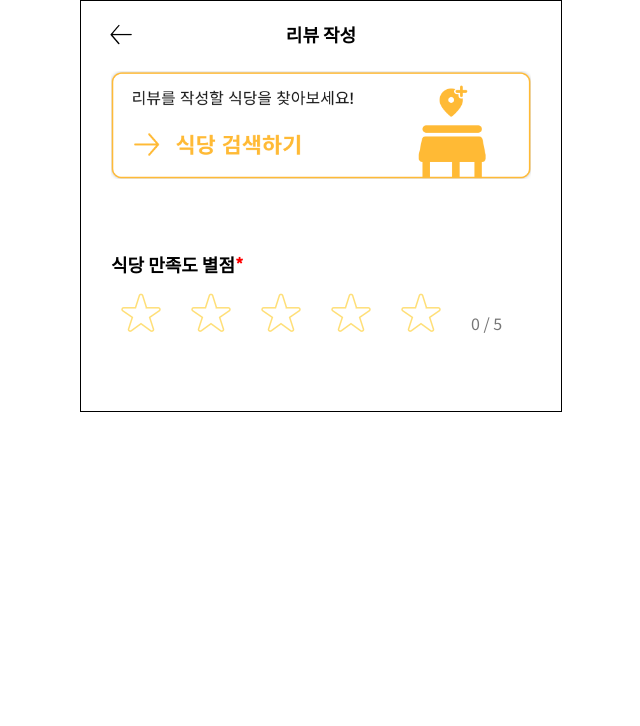
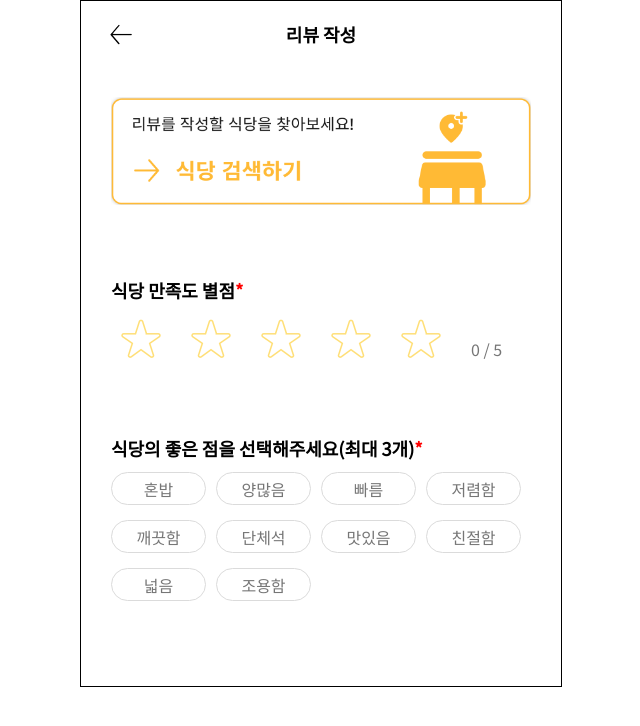
Before and after one commit to sieun1002/BapZip-Frontend, a React (Create React App) app: page /WriteReview in a window 1280 px wide. Shown: the top 726 px of the page, without its empty margins (319-959 px from the left). Built offline with nearby package versions, Linux system fonts and the light colour scheme.

Commit message:
WriteReview#3 selectBenefit구현

```diff
--- /dev/null
+++ b/src/components/WriteReview/selectBenefit.jsx
@@ -0,0 +1,40 @@
+import React, { useState } from 'react'
+
+export default function SelectBenefit() {
+  const [stateBtn, setBtn] = useState([false, false, false, false, false, false, false, false, false, false]);
+
+  function clickBtn(index){
+    const stateBtn_f = Array.from(stateBtn);
+    stateBtn_f[index] = !(stateBtn[index]);
+    let cnt = 0;
+    for(let i = 0; i<stateBtn.length; i++){
+      if(stateBtn_f[i]){
+        cnt++;
+      }
+    }
+    if(cnt <= 3){
+      setBtn(stateBtn_f);
+    }
+  }
+
+  return (
+    <div className='selectBenefit-WriteReview'>
+        <div className='txt-selectBenefit'>
+            <p className='title-selectBenefit'>식당의 좋은 점을 선택해주세요(최대 3개)</p>
+            <p style={{color:'red'}}>*</p>
+        </div>
+        <div className='container-selectBenefit'>
+          <button onClick={()=>{clickBtn(0)}} className={stateBtn[0] ? 'btnActive-selectBenefit': 'btn-selectBenefit'}>혼밥</button>
+          <button onClick={()=>{clickBtn(1)}} className={stateBtn[1] ? 'btnActive-selectBenefit': 'btn-selectBenefit'}>양많음</button>
+          <button onClick={()=>{clickBtn(2)}} className={stateBtn[2] ? 'btnActive-selectBenefit': 'btn-selectBenefit'}>빠름</button>
+          <button onClick={()=>{clickBtn(3)}} className={stateBtn[3] ? 'btnActive-selectBenefit': 'btn-selectBenefit'}>저렴함</button>
+          <button onClick={()=>{clickBtn(4)}} className={stateBtn[4] ? 'btnActive-selectBenefit': 'btn-selectBenefit'}>깨끗함</button>
+          <button onClick={()=>{clickBtn(5)}} className={stateBtn[5] ? 'btnActive-selectBenefit': 'btn-selectBenefit'}>단체석</button>
+          <button onClick={()=>{clickBtn(6)}} className={stateBtn[6] ? 'btnActive-selectBenefit': 'btn-selectBenefit'}>맛있음</button>
+          <button onClick={()=>{clickBtn(7)}} className={stateBtn[7] ? 'btnActive-selectBenefit': 'btn-selectBenefit'}>친절함</button>
+          <button onClick={()=>{clickBtn(8)}} className={stateBtn[8] ? 'btnActive-selectBenefit': 'btn-selectBenefit'}>넓음</button>
+          <button onClick={()=>{clickBtn(9)}} className={stateBtn[9] ? 'btnActive-selectBenefit': 'btn-selectBenefit'}>조용함</button>
+        </div>
+    </div>
+  )
+}
--- a/src/index.css
+++ b/src/index.css
@@ -246,7 +246,7 @@ p{
 /* --------------------------WriteReview--------------------------- */
 /* Header */
 .header-WriteReview{
-  height: 40px;
+  height: 66px;
   display: flex;
   justify-content: left;
   img{
@@ -308,3 +308,41 @@ p{
     }
   }
 }
+/* selectBenefit */
+.selectBenefit-WriteReview{
+  margin-top: 50px;
+  margin-left: 30px;
+  margin-right: 30px;
+  justify-content: left;
+  .txt-selectBenefit{
+    display: flex;
+    width: 397px;
+    height: 25px;
+    font-weight: 600;
+    font-size: 18px;
+  }
+}
+.container-selectBenefit{
+  display: grid;
+  grid-template-columns: repeat(4, 3fr);
+  margin-top: 30px;
+  button{
+    height: 33px;
+    border-radius: 40px;
+    font-family: 'Noto Sans KR', sans-serif;
+    font-size: 16px;
+    font-weight: 500;
+    margin-right: 10px;
+    margin-bottom: 15px;
+  }
+}
+.btn-selectBenefit{
+  border: 1px solid #dbdbdb;
+  background-color: #FFFFFF;
+  color: #767676;
+}
+.btnActive-selectBenefit{
+  border: 1px solid #FFBA35;
+  background-color: #FFBA35;
+  color: #FFFFFF;
+}
--- a/src/pages/WriteReview.jsx
+++ b/src/pages/WriteReview.jsx
@@ -2,6 +2,7 @@ import React from 'react'
 import Header from "../components/WriteReview/Header";
 import SearchStore from '../components/WriteReview/SearchStore';
 import StarRating from '../components/WriteReview/StarRating';
+import SelectBenefit from '../components/WriteReview/SelectBenefit';
 
 export default function WriteReview() {
   return (
@@ -9,6 +10,7 @@ export default function WriteReview() {
         <Header />
         <SearchStore />
         <StarRating />
+        <SelectBenefit />
     </div>
   )
 }
```
